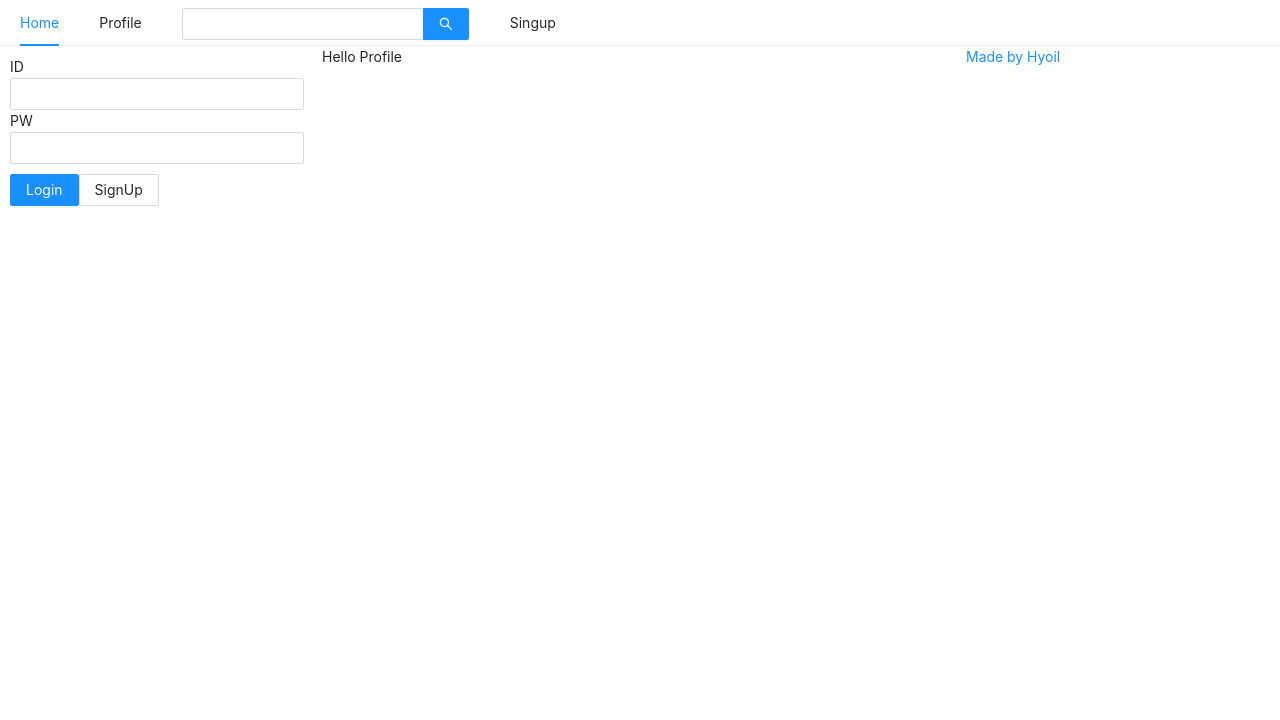
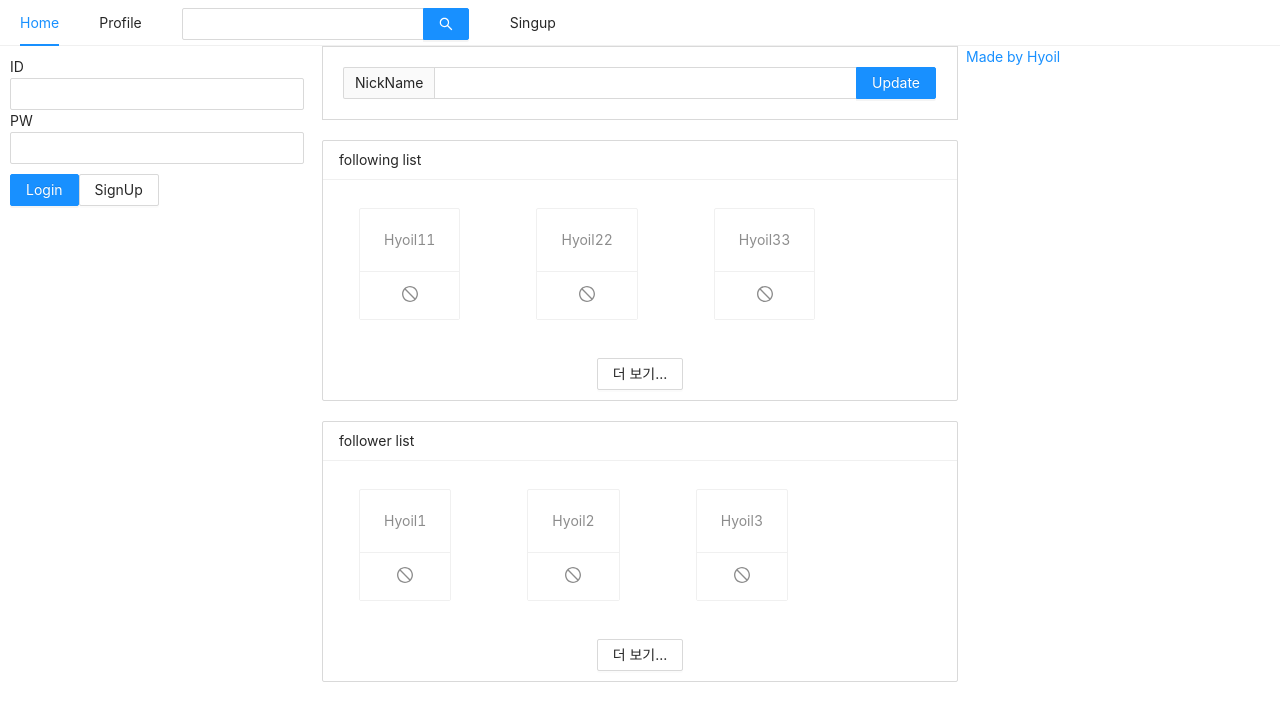
Before and after one commit to hyoilll/re.nodebird, a Next.js app in the folder front/: page /profile in a window 1280 px wide. Shown: the top 720 px of the page. Built offline with nearby package versions, Linux system fonts and the light colour scheme.

Commit message:
profile of create dumy-data & follow List Card

```diff
--- /dev/null
+++ b/front/components/FollowList.js
@@ -0,0 +1,41 @@
+import { Card, Button, List } from "antd";
+import PropTypes from "prop-types";
+import { StopOutlined } from "@ant-design/icons";
+import React from "react";
+
+const FollowList = ({ header, data }) => {
+  console.log(data);
+  return (
+    <>
+      <List
+        style={{ marginBottom: 20 }}
+        grid={{ gutter: 4, xs: 2, md: 3 }}
+        size="small"
+        header={<div>{header}</div>}
+        loadMore={
+          <div style={{ textAlign: "center", margin: "10px 0" }}>
+            <Button>더 보기...</Button>
+          </div>
+        }
+        bordered
+        dataSource={data}
+        renderItem={(item) => {
+          return (
+            <List.Item style={{ margin: 20 }}>
+              <Card actions={[<StopOutlined key="stop"></StopOutlined>]}>
+                <Card.Meta description={item.nickName}></Card.Meta>
+              </Card>
+            </List.Item>
+          );
+        }}
+      ></List>
+    </>
+  );
+};
+
+FollowList.propTypes = {
+  header: PropTypes.string.isRequired,
+  data: PropTypes.array.isRequired,
+};
+
+export default FollowList;
--- /dev/null
+++ b/front/components/NicknameEditForm.js
@@ -0,0 +1,23 @@
+import { Input, Form } from "antd";
+import React, { useMemo } from "react";
+
+const NicknameEditForm = () => {
+  const style = useMemo(() => ({
+    marginBottom: "20px",
+    border: "1px solid #d9d9d9",
+    padding: "20px",
+  }));
+
+  return (
+    <>
+      <Form style={style}>
+        <Input.Search
+          addonBefore="NickName"
+          enterButton="Update"
+        ></Input.Search>
+      </Form>
+    </>
+  );
+};
+
+export default NicknameEditForm;
--- a/front/pages/profile.js
+++ b/front/pages/profile.js
@@ -1,5 +1,18 @@
 import AppLayout from "../components/AppLayout";
 import Head from "next/head";
+import NicknameEditForm from "../components/NicknameEditForm";
+import FollowList from "../components/FollowList";
+
+const followerList = [
+  { nickName: "Hyoil1" },
+  { nickName: "Hyoil2" },
+  { nickName: "Hyoil3" },
+];
+const followingList = [
+  { nickName: "Hyoil11" },
+  { nickName: "Hyoil22" },
+  { nickName: "Hyoil33" },
+];
 
 const Profile = () => {
   return (
@@ -8,7 +21,9 @@ const Profile = () => {
         <title>NodeBird | Profile</title>
       </Head>
       <AppLayout>
-        <div>Hello Profile</div>
+        <NicknameEditForm></NicknameEditForm>
+        <FollowList header="following list" data={followingList}></FollowList>
+        <FollowList header="follower list" data={followerList}></FollowList>
       </AppLayout>
     </>
   );
```
